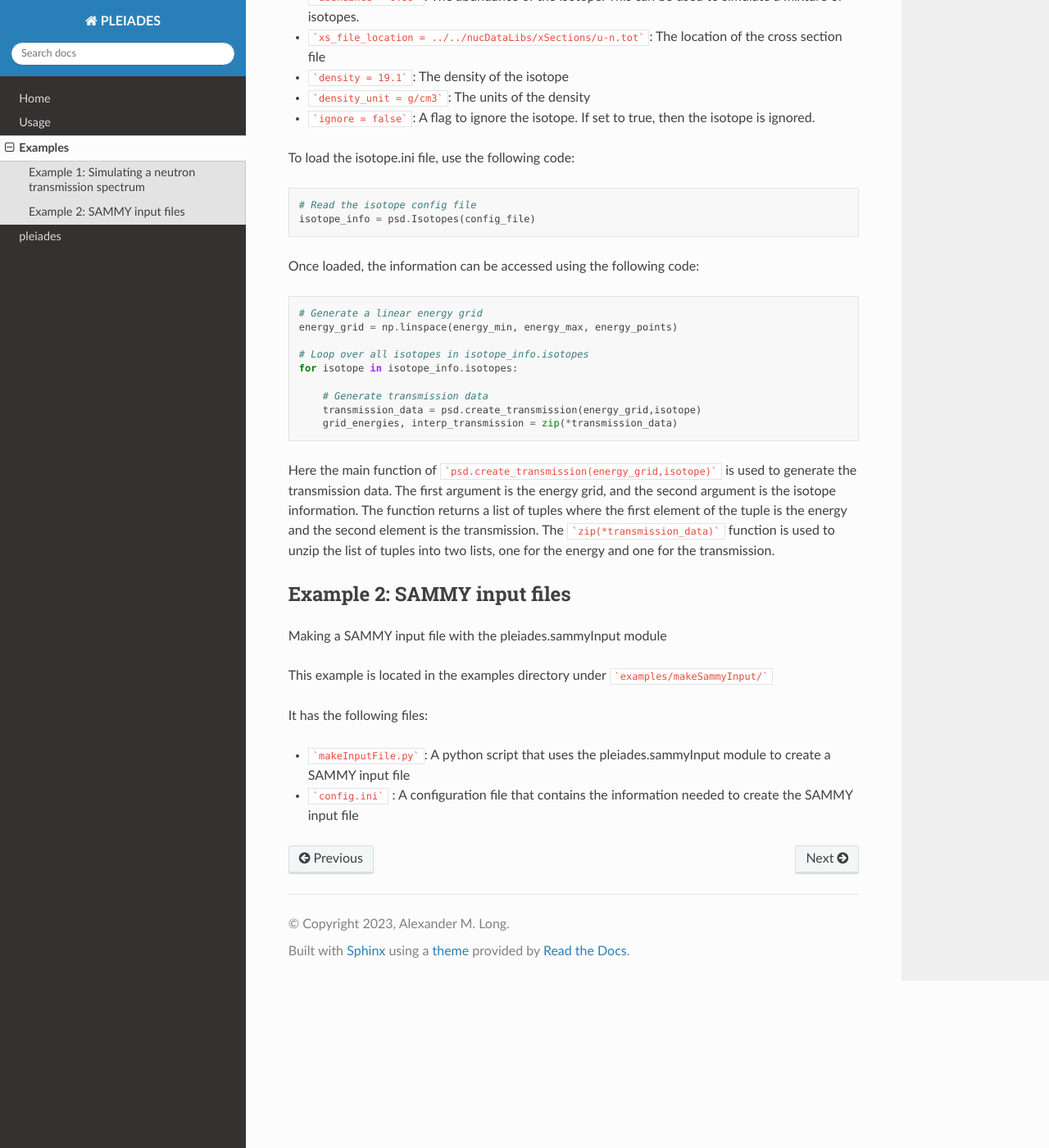
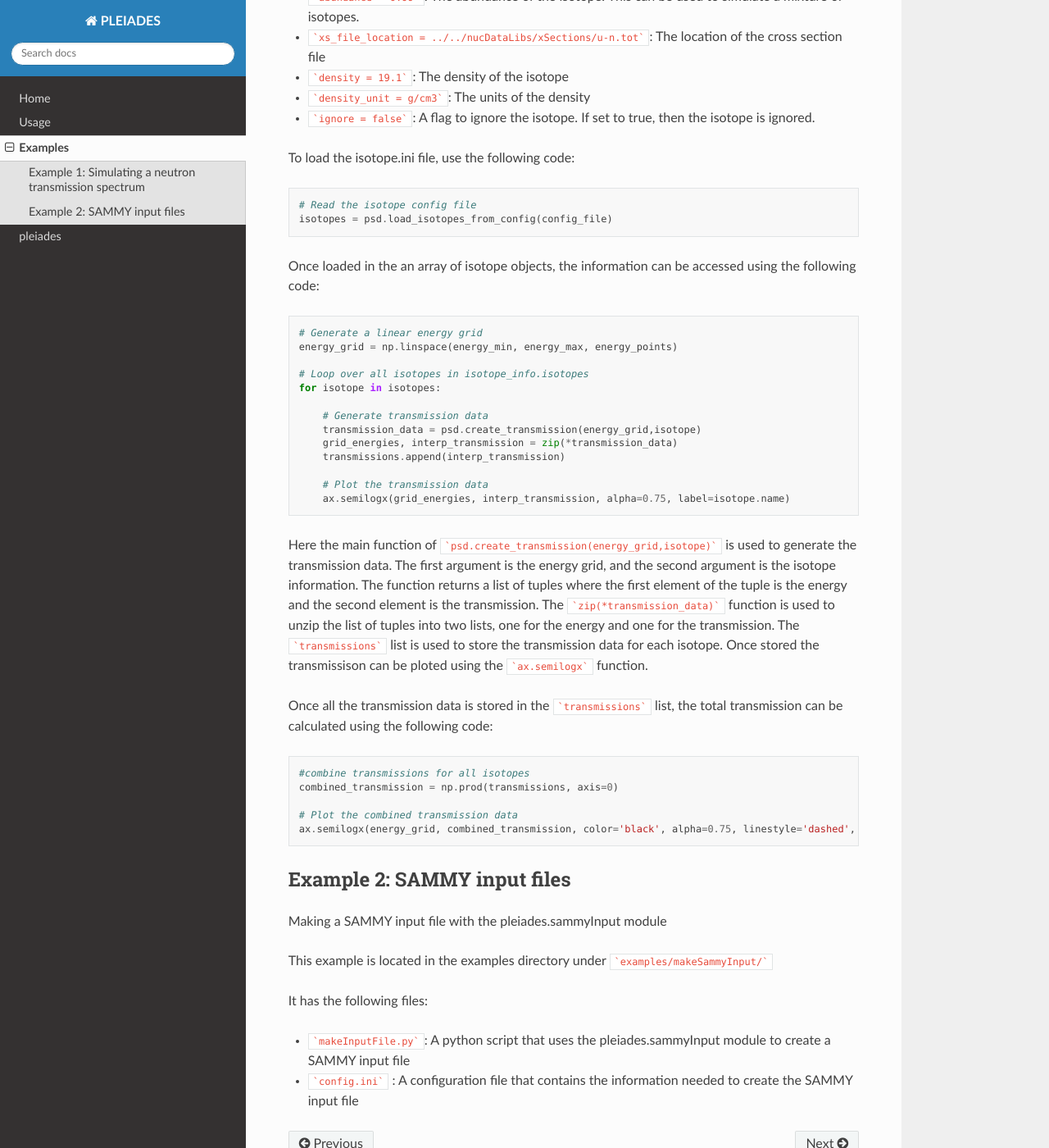
Before and after one commit to along4/Pleiades, a Sphinx documentation site: the page built from docs/examples.rst, in a window 1280 px wide and 1400 px high, scrolled down 1140 px. Shown: the whole window at 82% size. Built offline with Sphinx 7.4.7 and the Read the Docs theme 2.0.0, drawn with Linux system fonts in a browser that asks for light colours; pages that are not in the unit, such as notebooks, are missing from menus.

Commit message:
changed class configIsotope to a function

````diff
--- a/docs/examples.rst
+++ b/docs/examples.rst
@@ -52,9 +52,9 @@ To load the isotope.ini file, use the following code:
 .. code-block:: python
 
     # Read the isotope config file
-    isotope_info = psd.Isotopes(config_file)
+    isotopes = psd.load_isotopes_from_config(config_file)
 
-Once loaded, the information can be accessed using the following code:
+Once loaded in the an array of isotope objects, the information can be accessed using the following code:
 
 .. code-block:: python
 
@@ -62,13 +62,28 @@ Once loaded, the information can be accessed using the following code:
     energy_grid = np.linspace(energy_min, energy_max, energy_points)
 
     # Loop over all isotopes in isotope_info.isotopes
-    for isotope in isotope_info.isotopes:
+    for isotope in isotopes:
 
         # Generate transmission data
         transmission_data = psd.create_transmission(energy_grid,isotope)
         grid_energies, interp_transmission = zip(*transmission_data)
+        transmissions.append(interp_transmission)
 
-Here the main function of ```psd.create_transmission(energy_grid,isotope)``` is used to generate the transmission data. The first argument is the energy grid, and the second argument is the isotope information. The function returns a list of tuples where the first element of the tuple is the energy and the second element is the transmission. The ```zip(*transmission_data)``` function is used to unzip the list of tuples into two lists, one for the energy and one for the transmission.
+        # Plot the transmission data
+        ax.semilogx(grid_energies, interp_transmission, alpha=0.75, label=isotope.name)
+
+Here the main function of ```psd.create_transmission(energy_grid,isotope)``` is used to generate the transmission data. The first argument is the energy grid, and the second argument is the isotope information. The function returns a list of tuples where the first element of the tuple is the energy and the second element is the transmission. The ```zip(*transmission_data)``` function is used to unzip the list of tuples into two lists, one for the energy and one for the transmission. The ```transmissions``` list is used to store the transmission data for each isotope. Once stored the transmissison can be ploted using the ```ax.semilogx``` function.
+
+Once all the transmission data is stored in the ```transmissions``` list, the total transmission can be calculated using the following code:
+
+.. code-block:: python
+
+    #combine transmissions for all isotopes
+    combined_transmission = np.prod(transmissions, axis=0)
+
+    # Plot the combined transmission data
+    ax.semilogx(energy_grid, combined_transmission, color='black', alpha=0.75, linestyle='dashed', label="Total")
+
 
 
 Example 2: SAMMY input files
````
Also changed, not shown: 2 other files.
